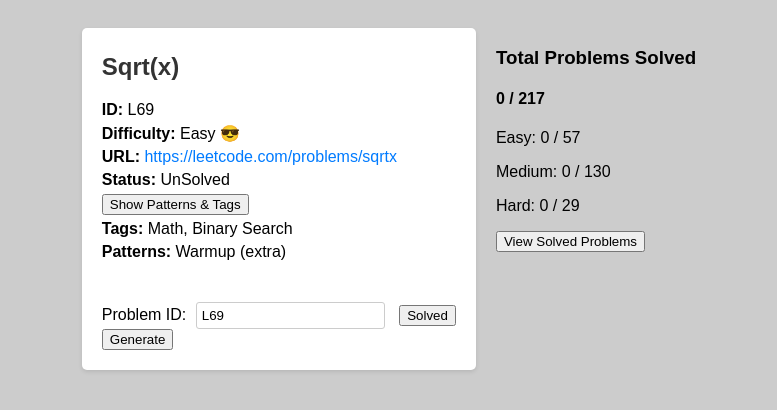
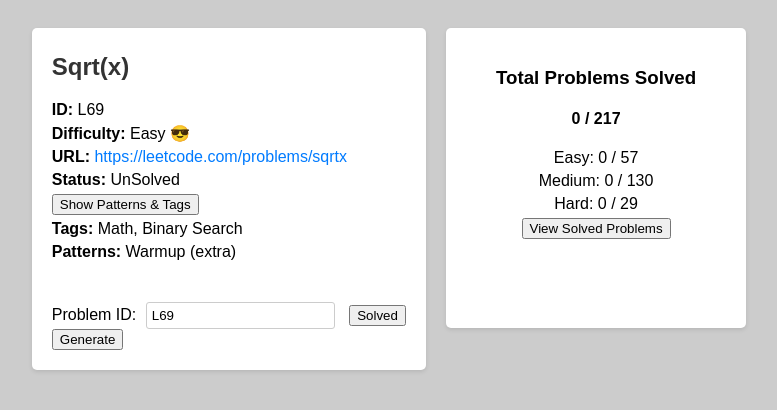
Before and after one commit to SyedFahad11/Grokking-the-coding-interview-Patterns-for-coding-questions, a website: page Views/Problems/index.html in a window 1280 px wide. Shown: the whole page, without its empty margins (251-1028 px from the left). Drawn offline with Linux system fonts and the light colour scheme; files whose address does not match are found by name.

Commit message:
Added styles for solved cards

```diff
--- a/Views/Problems/styles.css
+++ b/Views/Problems/styles.css
@@ -49,3 +49,21 @@
   border: 1px solid #ccc;
   margin-right: 10px;
 }
+
+.card {
+  background-color: #fff;
+  border-radius: 5px;
+  box-shadow: 0 2px 4px rgba(0, 0, 0, 0.1);
+  padding: 20px 50px;
+  padding-bottom: 30px;
+  text-align: center;
+  max-height: 250px;
+}
+
+.card h2 {
+  color: #333;
+}
+
+.card p {
+  margin: 5px 0;
+}
```
